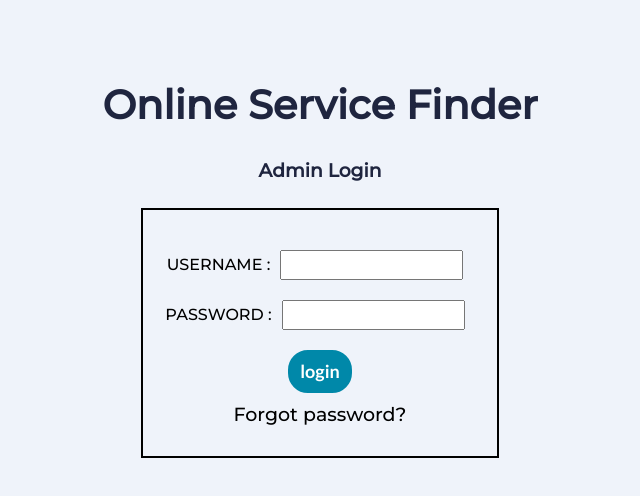
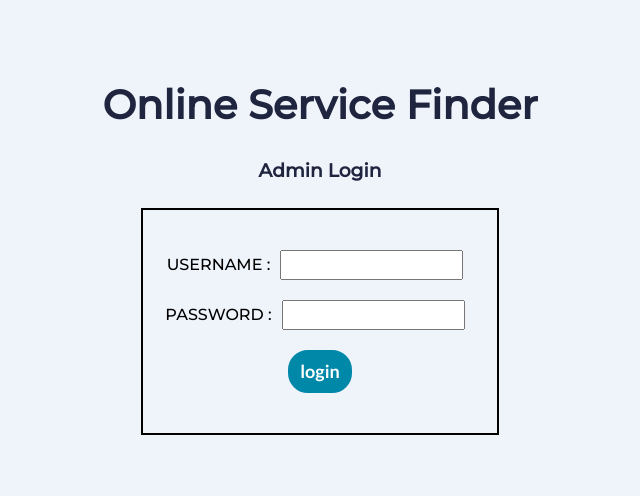
Before and after one commit to AbubakerAbid/fyp-OSF, a React (Create React App) app in the folder client/: page /Admin in a window 1280 px wide. Shown: the top 496 px of the page, without its empty margins (320-960 px from the left). Built offline with nearby package versions, Linux system fonts and the light colour scheme.

Commit message:
Online Service Finder FYP

```diff
--- a/client/src/components/admin-login/AdminLogin.js
+++ b/client/src/components/admin-login/AdminLogin.js
@@ -61,8 +61,7 @@ function AdminLogin(){
         <br />
         <button style={{ margin: '10px'}}  type="submit">login</button>
         <br />
-        <a href="/forgot-password" style={{color: 'black', marginBottom:'10px'}}>Forgot password?</a>
-      </form>
+       </form>
       </>
     );
 }
--- a/client/src/components/tables/tableUser.js
+++ b/client/src/components/tables/tableUser.js
@@ -27,7 +27,7 @@ const TableUser = ({user}) => {
                     <td> {user.email}</td>
 
                     <td><Link to="/updateUser" state={user}><button >U</button></Link></td>
-                    <td><button onClick={() => dispatch(deleteUser(user._id))}>D</button></td>
+                    <td><button onClick={() => dispatch(deleteUser(user._id), window.location.reload(false))}>D</button></td>
                     </tr>
 
 
--- a/client/src/components/tables/tableWorker.js
+++ b/client/src/components/tables/tableWorker.js
@@ -34,7 +34,7 @@ const TableWorker = ({post}) => {
                     <td> {post.description}</td>
 
                     <td><Link to="/update" state={post}><button >U</button></Link></td>
-                    <td><button onClick={() => dispatch(deleteWorker(post._id))}>D</button></td>
+                    <td><button onClick={() => dispatch(deleteWorker(post._id), window.location.reload(false))}>D</button></td>
                     </tr>
 
             </table>
--- a/client/src/pages/WorkerDashboard/workerLogin.js
+++ b/client/src/pages/WorkerDashboard/workerLogin.js
@@ -51,7 +51,6 @@ function WorkerLogin(){
         <br />
         <button style={{ margin: '10px'}}  type="submit">login</button>
         <br />
-        <a href="/forgot-password" style={{color: 'black', marginBottom:'10px'}}>Forgot password?</a>
       </form>
       </>
     );
```
Also changed, not shown: 2 other files (tests, documents, lock files or other folders).
